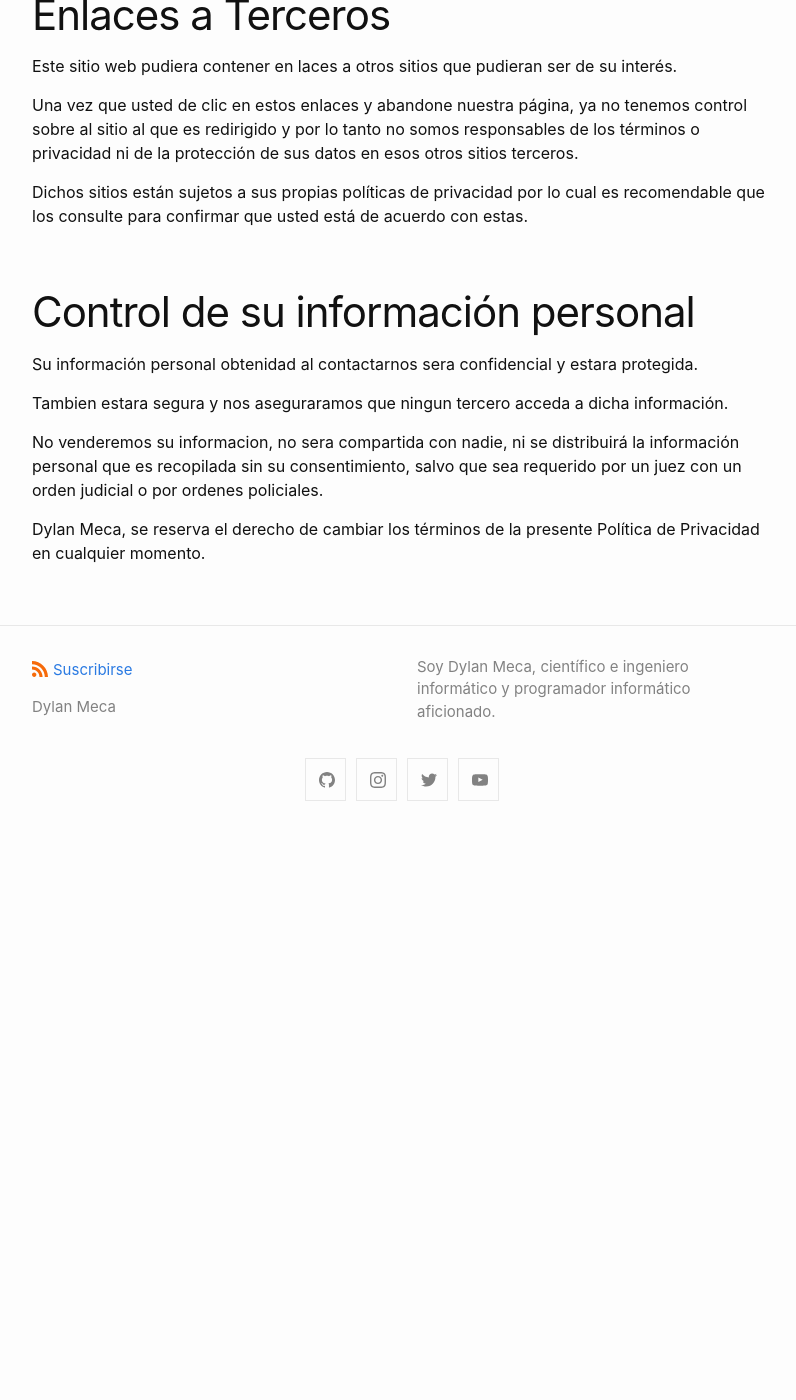
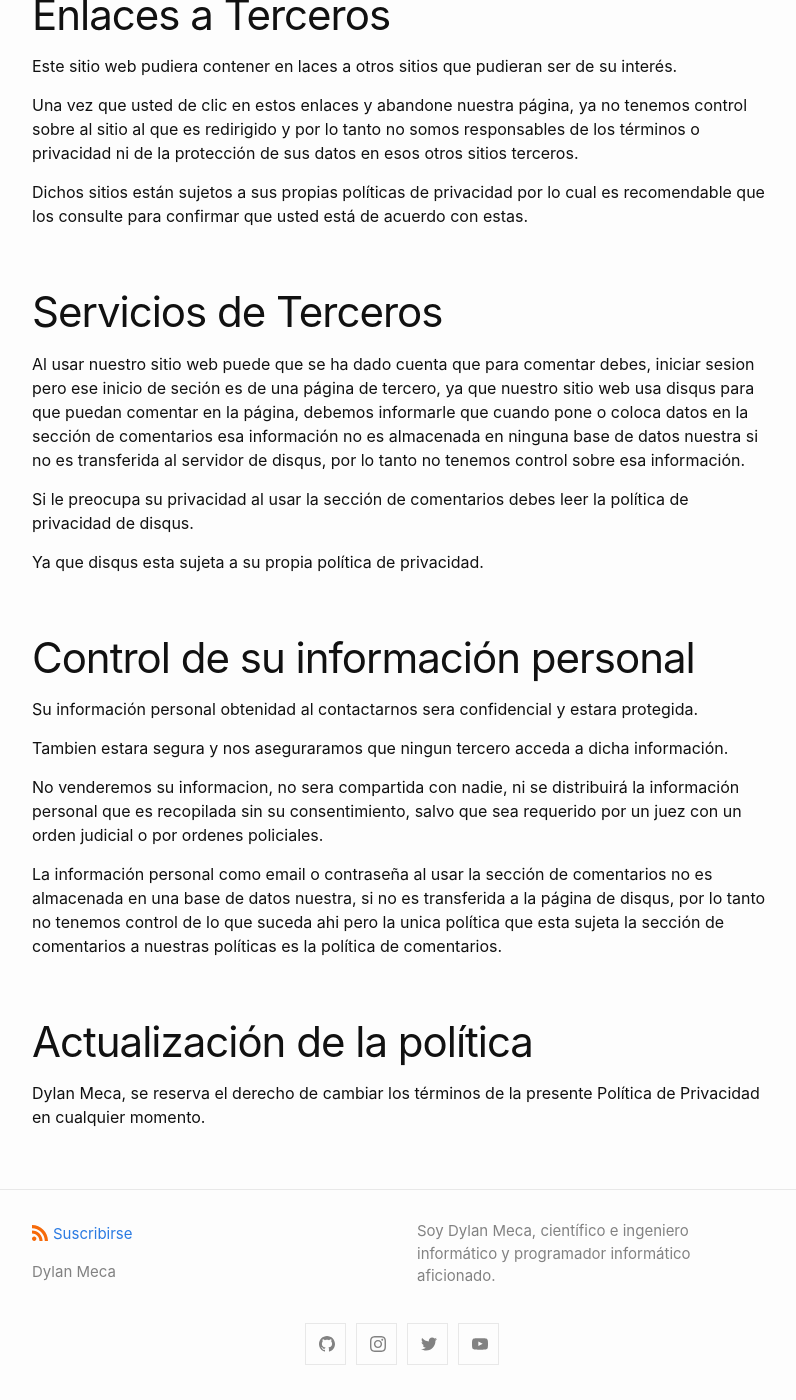
Before and after one commit to dylanmeca/dylanmeca.github.io, a Jekyll site: the page built from _posts/2021-06-08-politica-de-privacidad.md, in a window 1280 px wide and 1400 px high, scrolled down 1746 px. Shown: the whole window, without its empty margins (238-1034 px from the left). Built offline with Jekyll 4.4.1, drawn with Linux system fonts in a browser that asks for light colours; before the commit the page ends 2582 px from its top, so only the background shows below that.

Commit message:
Update and rename 2021-06-07-politica-de-privacidad.md to 2021-06-08-politica-de-privacidad.md

```diff
--- a/_posts/2021-06-07-politica-de-privacidad.md
+++ b/_posts/2021-06-08-politica-de-privacidad.md
@@ -62,6 +62,18 @@ Una vez que usted de clic en estos enlaces y abandone nuestra página, ya no ten
 
 Dichos sitios están sujetos a sus propias políticas de privacidad por lo cual es recomendable que los consulte para confirmar que usted está de acuerdo con estas.
 
+# Servicios de Terceros
+
+Al usar nuestro sitio web puede que se ha dado cuenta que para comentar debes, iniciar sesion
+pero ese inicio de seción es de una página de tercero, ya que nuestro sitio web
+usa disqus para que puedan comentar en la página, debemos informarle que cuando pone o coloca datos
+en la sección de comentarios esa información no es almacenada en ninguna base de datos nuestra si no es
+transferida al servidor de disqus, por lo tanto no tenemos control sobre esa información.
+
+Si le preocupa su privacidad al usar la sección de comentarios debes leer la política de privacidad de disqus.
+
+Ya que disqus esta sujeta a su propia política de privacidad.
+
 # Control de su información personal
 
 Su información personal obtenidad al contactarnos sera confidencial y estara protegida.
@@ -70,4 +82,8 @@ Tambien estara segura y nos aseguraramos que ningun tercero acceda a dicha infor
 
 No venderemos su informacion, no sera compartida con nadie, ni se distribuirá la información personal que es recopilada sin su consentimiento, salvo que sea requerido por un juez con un orden judicial o por ordenes policiales.
 
+La información personal como email o contraseña al usar la sección de comentarios no es almacenada en una base de datos nuestra, si no es transferida a la página de disqus, por lo tanto no tenemos control de lo que suceda ahi pero la unica política que esta sujeta la sección de comentarios a nuestras políticas es la política de comentarios.
+
+# Actualización de la política
+
 Dylan Meca, se reserva el derecho de cambiar los términos de la presente Política de Privacidad en cualquier momento.
```
